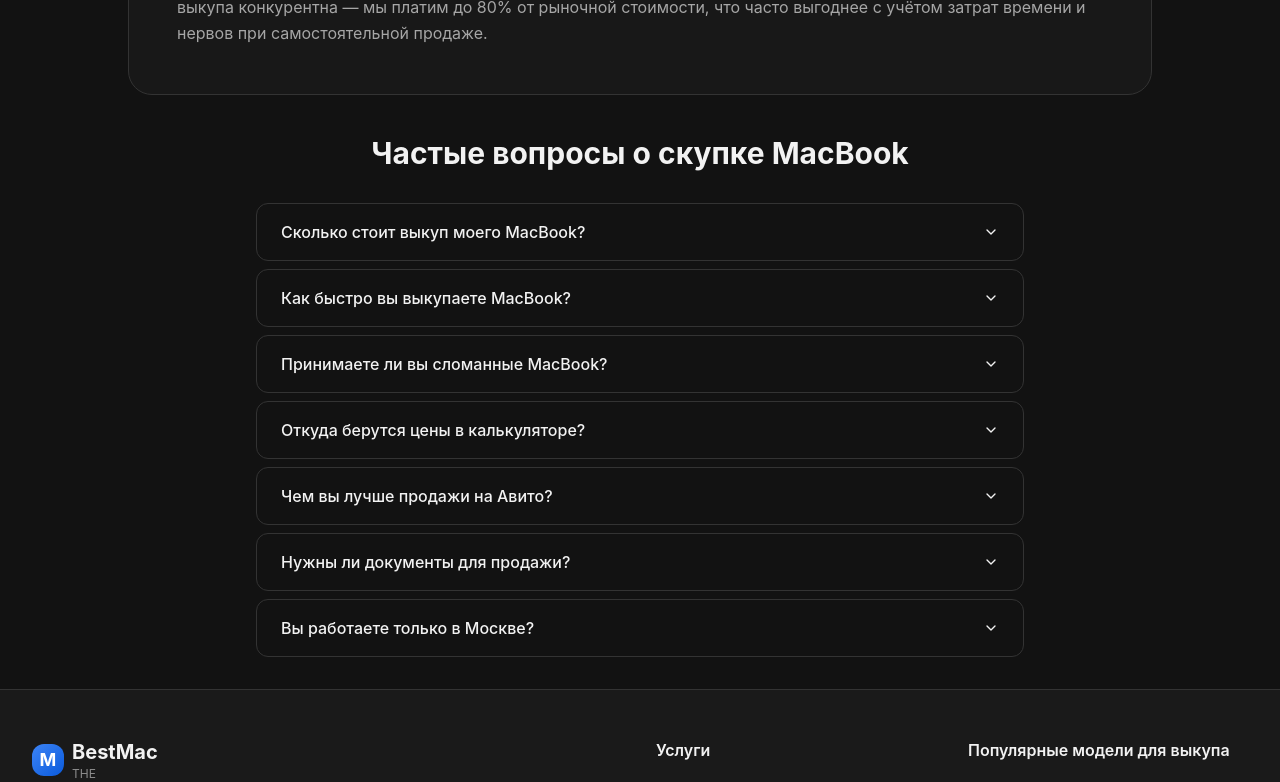
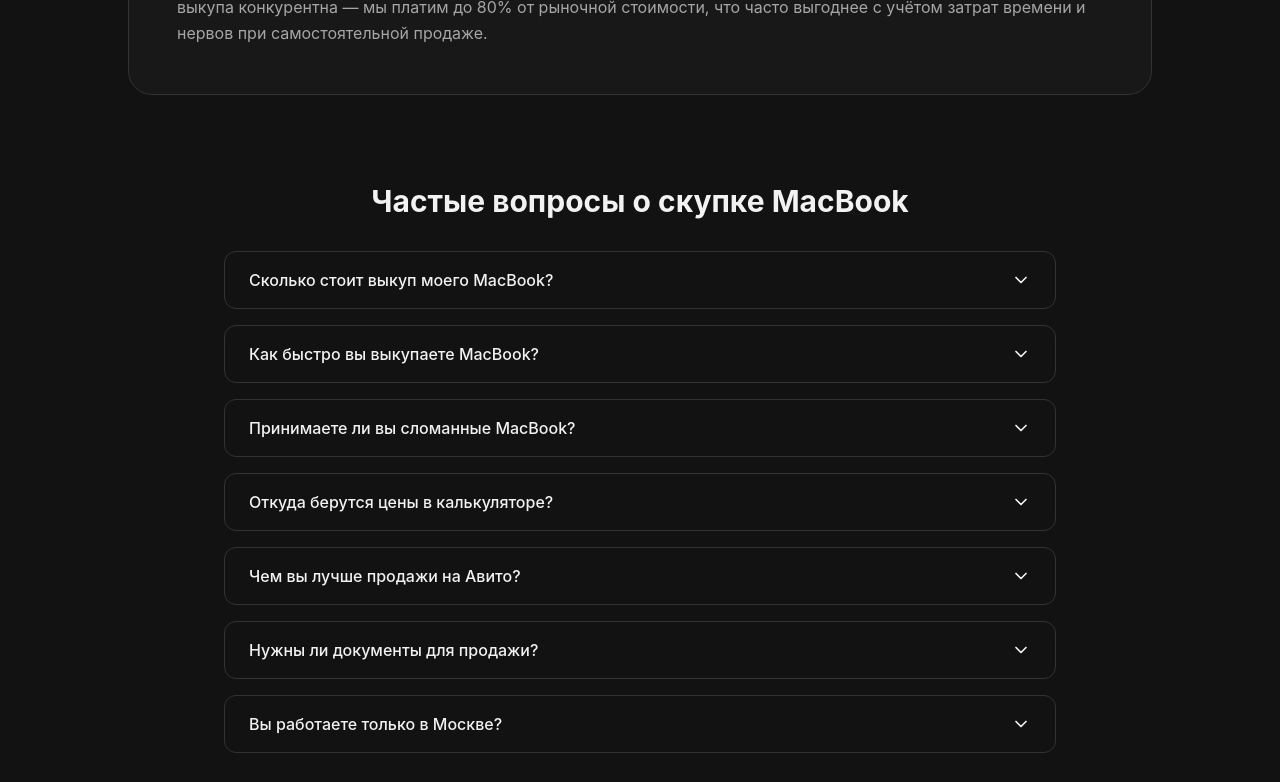
Before and after one commit to kapralovri/bestmac-avito-apple, a React (Vite) app: page /sell in a window 1280 px wide. Shown: the part 2020-2802 px from the top of the page. Built offline with nearby package versions, Linux system fonts and the light colour scheme.

Commit message:
fix(seo): always render FAQ answers in DOM for crawlers — CSS-only accordion

```diff
--- a/src/components/FAQ.tsx
+++ b/src/components/FAQ.tsx
@@ -1,5 +1,5 @@
 import { useState } from "react";
-import { ChevronDown, ChevronUp } from "lucide-react";
+import { ChevronDown } from "lucide-react";
 import { faqSchema } from "@/lib/schema";
 import { Helmet } from "react-helmet-async";
 
@@ -38,7 +38,9 @@ const FAQ = ({ items, title = "Часто задаваемые вопросы" }
         <div className="max-w-4xl mx-auto px-4 sm:px-6 lg:px-8">
           <h2 className="text-3xl font-bold text-center mb-8">{title}</h2>
           <div className="space-y-4">
-            {items.map((item, index) => (
+            {items.map((item, index) => {
+              const isOpen = openItems.includes(index);
+              return (
                 <div
                   key={index}
                   className="border border-border rounded-lg overflow-hidden"
@@ -46,22 +48,28 @@ const FAQ = ({ items, title = "Часто задаваемые вопросы" }
                   <button
                     className="w-full px-6 py-4 text-left flex items-center justify-between hover:bg-muted/50 transition-colors"
                     onClick={() => toggleItem(index)}
-                  aria-expanded={openItems.includes(index)}
+                    aria-expanded={isOpen}
                   >
                     <span className="font-medium">{item.question}</span>
-                  {openItems.includes(index) ? (
-                    <ChevronUp className="w-5 h-5 flex-shrink-0" />
-                  ) : (
-                    <ChevronDown className="w-5 h-5 flex-shrink-0" />
-                  )}
+                    <ChevronDown
+                      className={`w-5 h-5 flex-shrink-0 transition-transform duration-200 ${isOpen ? "rotate-180" : ""}`}
+                    />
                   </button>
-                {openItems.includes(index) && (
+                  {/* Ответ ВСЕГДА в DOM для SEO/prerender, скрываем визуально через CSS */}
+                  <div
+                    className="transition-[max-height,opacity] duration-300 ease-in-out overflow-hidden"
+                    style={{
+                      maxHeight: isOpen ? "500px" : "0px",
+                      opacity: isOpen ? 1 : 0,
+                    }}
+                  >
                     <div className="px-6 pb-4">
                       <p className="text-muted-foreground">{item.answer}</p>
                     </div>
-                )}
                   </div>
-            ))}
+                </div>
+              );
+            })}
           </div>
         </div>
       </section>
--- a/src/pages/Sell.tsx
+++ b/src/pages/Sell.tsx
@@ -28,7 +28,7 @@ import SEOHead from '@/components/SEOHead';
 import FAQ from '@/components/FAQ';
 import { Clock, Wallet, TrendingUp, Shield, BarChart3, Cpu, HardDrive, MemoryStick, Sparkles, Search, X, Check, CheckCircle2, MapPin, RefreshCw, Monitor, Laptop, AlertTriangle } from 'lucide-react';
 import { generateProductSchema } from '@/lib/structured-data';
-import { Accordion, AccordionContent, AccordionItem, AccordionTrigger } from '@/components/ui/accordion';
+
 
 interface AvitoUrlsData {
   description: string;
@@ -686,22 +686,8 @@ const Sell = () => {
               </div>
             </div>
 
-            {/* FAQ Section */}
-            <div className="max-w-3xl mx-auto">
-              <h2 className="text-3xl font-bold text-center mb-8">Частые вопросы о скупке MacBook</h2>
-              <Accordion type="single" collapsible className="space-y-2">
-                {sellFaqItems.map((item, index) => (
-                  <AccordionItem key={index} value={`faq-${index}`} className="border border-border rounded-lg px-6 data-[state=open]:bg-muted/30">
-                    <AccordionTrigger className="text-left font-medium hover:no-underline">
-                      {item.question}
-                    </AccordionTrigger>
-                    <AccordionContent className="text-muted-foreground">
-                      {item.answer}
-                    </AccordionContent>
-                  </AccordionItem>
-                ))}
-              </Accordion>
-            </div>
+            {/* FAQ Section — все ответы всегда в DOM для SEO */}
+            <FAQ items={sellFaqItems} title="Частые вопросы о скупке MacBook" />
           </motion.section>
 
         </div>
```
Lines whose indentation alone changed are shown as unchanged.
